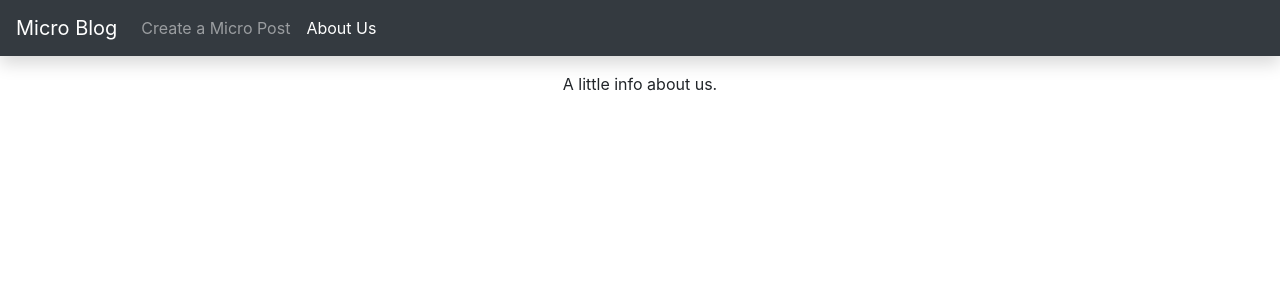
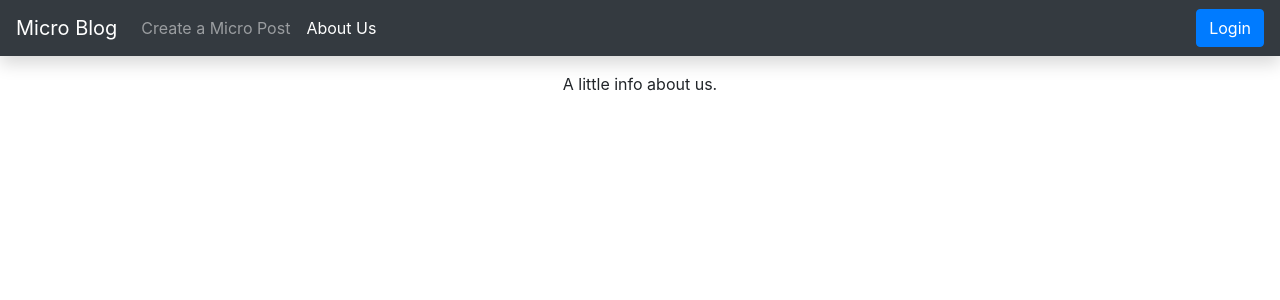
Before and after one commit to CUNYTechPrep/project-starter, a React (Create React App) app in the folder client/: page /about-us in a window 1280 px wide. Shown: the top 300 px of the page. Built offline with nearby package versions, Linux system fonts and the light colour scheme.

Commit message:
(auth) frontend: add AuthButton component

```diff
--- a/client/src/App.js
+++ b/client/src/App.js
@@ -13,6 +13,7 @@ import AboutUsPage from './pages/AboutUsPage';
 
 import './App.css';
 import { AuthProvider } from './context/AuthContext';
+import AuthButton from './components/AuthButton';
 
 
 function Navigation(props) {
@@ -31,6 +32,7 @@ function Navigation(props) {
           </NavLink>
         </li>
       </ul>
+      <AuthButton />
     </nav>
   );
 }
--- /dev/null
+++ b/client/src/components/AuthButton.js
@@ -0,0 +1,25 @@
+import React, { useContext } from 'react';
+import { withRouter, Link } from 'react-router-dom';
+
+import { AuthContext } from '../context/AuthContext';
+
+const AuthButton = withRouter(({ history }) => {
+  const auth = useContext(AuthContext);
+
+  if(!auth.isAuthenticated) {
+    return <Link className="btn btn-primary" to="/login">Login</Link>;
+  }
+
+  const logout = () => {
+    auth.signout().then(() => history.push('/'));
+  }
+
+  return (
+    <div className="text-white">
+      Welcome! {auth.user.firstName}
+      <button className="btn btn-primary" onClick={logout}>Logout</button>
+    </div>
+  );
+});
+
+export default AuthButton;
```
